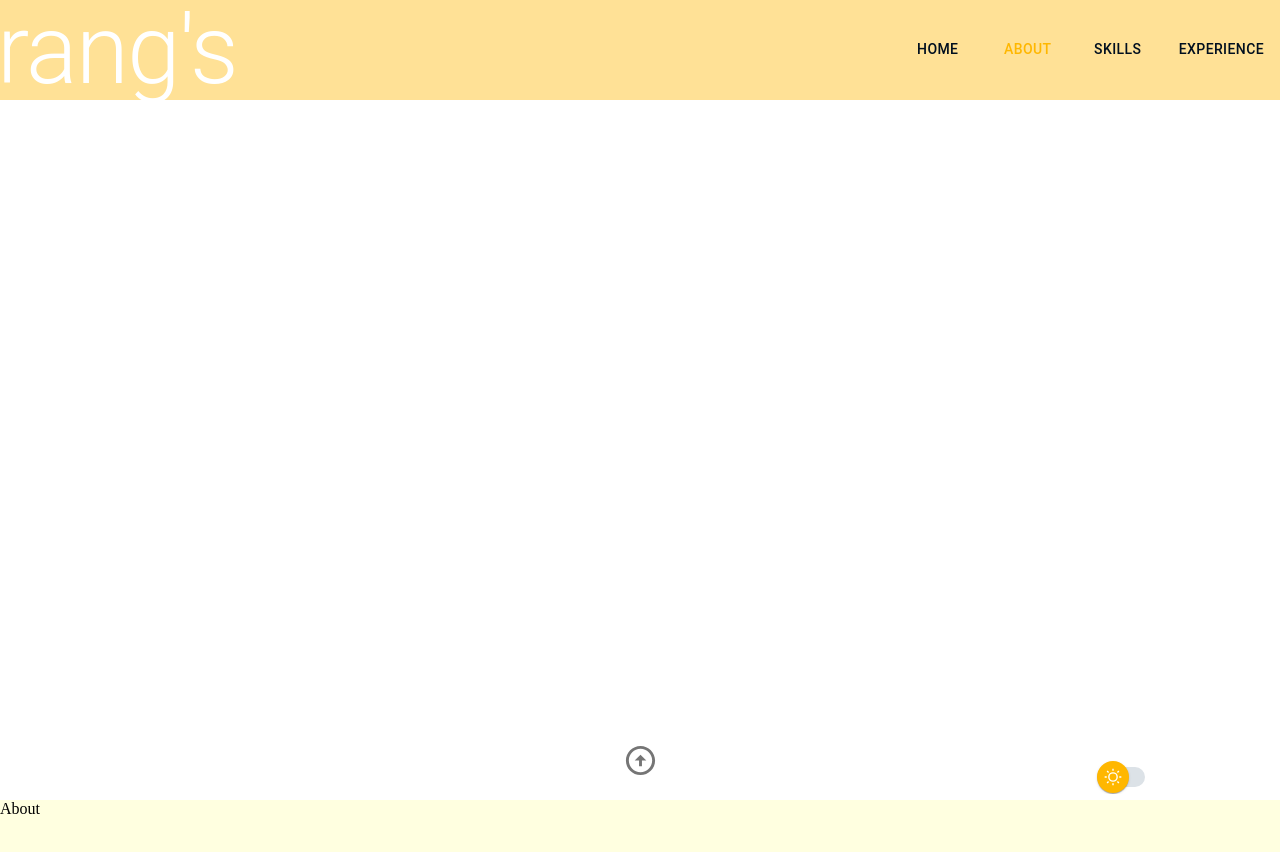
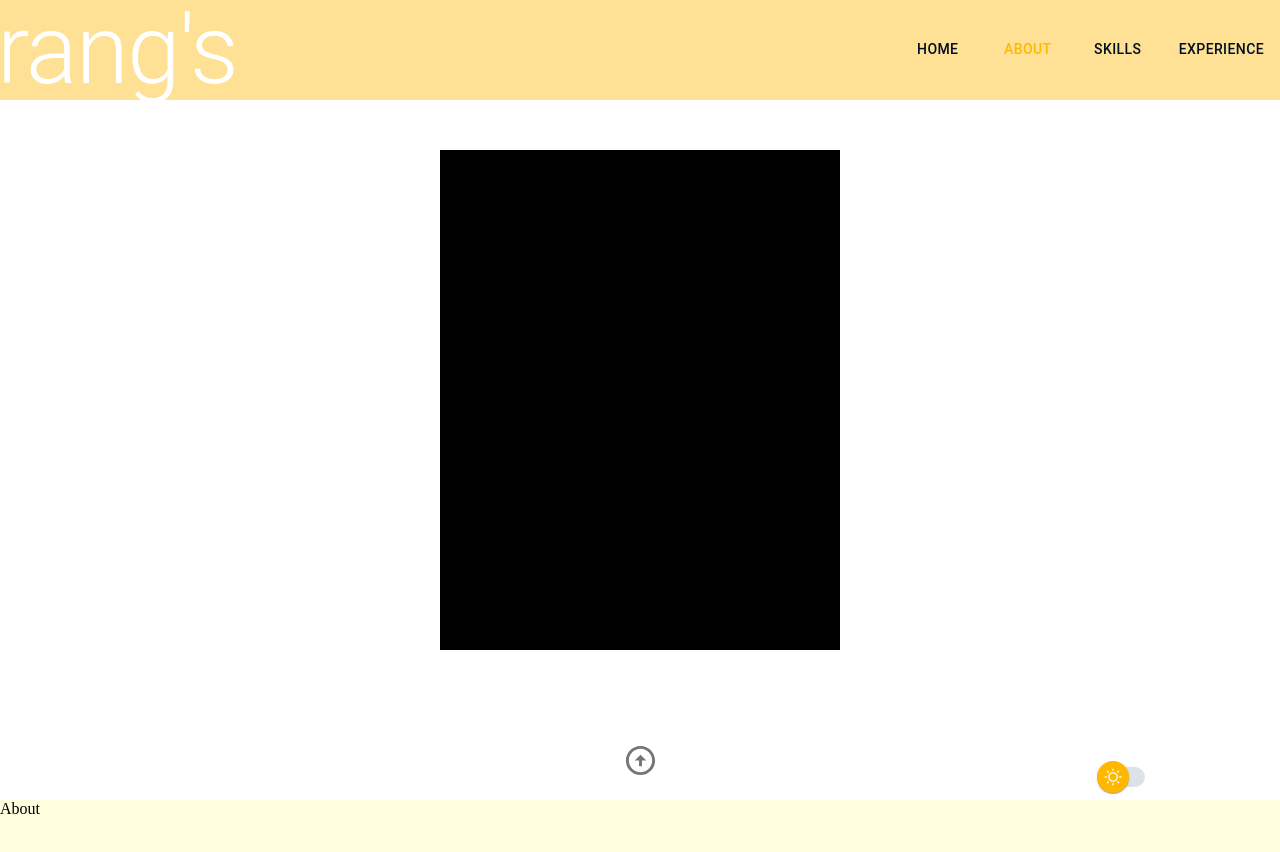
Before and after one commit to choigirang/portfolio, a React (Create React App) app: page /About in a window 1280 px wide. Shown: the top 852 px of the page. Built offline with nearby package versions, Linux system fonts and the light colour scheme; what @mui/styled-engine-sc would draw is missing.

Commit message:
feat: main 구조

```diff
--- a/src/components/Main/Index.tsx
+++ b/src/components/Main/Index.tsx
@@ -1,12 +1,23 @@
-import { Container } from '@mui/material';
-import React from 'react';
-import styled, { keyframes } from 'styled-components';
+import { styled as MuiStyled } from '@mui/material';
 
 export default function Index() {
-  return <Containter id="Home"></Containter>;
+  return (
+    <Containter id="Home">
+      <Profile></Profile>
+    </Containter>
+  );
 }
 
-const Containter = styled('main')({
+const Containter = MuiStyled('main')({
   width: '100%',
   height: '100vh',
+  display: 'flex',
+  justifyContent: 'center',
+  alignItems: 'center',
 });
+
+const Profile = MuiStyled('div')({
+  width: 400,
+  height: 500,
+  backgroundColor: 'black',
+});
```
